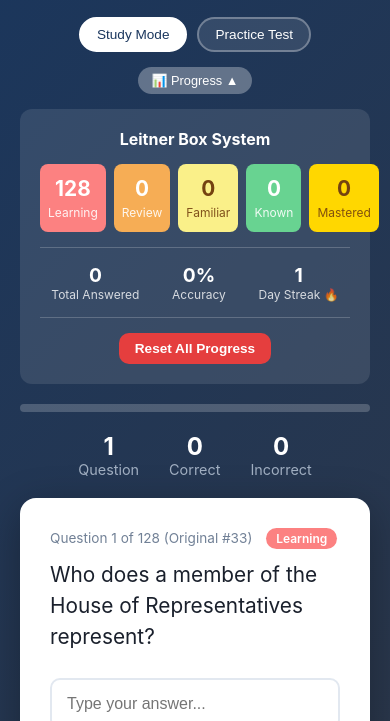
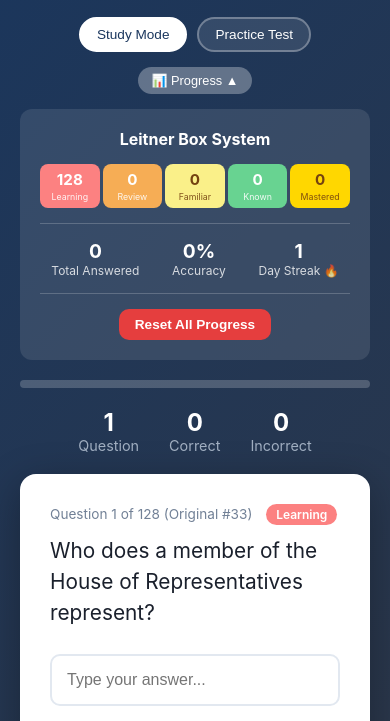
Before and after one commit to danielplawrence/civics-flashcards, a plain HTML site: page index.html in a window 390 px wide. Both pictures are taken after a click on the button "📊 Progress". Shown: the part 120-841 px from the top of the page. Drawn offline with Linux system fonts and the light colour scheme.

Commit message:
Fix Leitner boxes overflow on mobile devices
- Reduce padding and font sizes for compact display
- Add flex-wrap for safety on very narrow screens
- Add media query for screens under 400px width
- Reduce gaps between boxes

```diff
--- a/index.html
+++ b/index.html
@@ -77,10 +77,16 @@
         .stats-panel.expanded { display: block; }
         .stats-panel h3 { font-size: 1rem; margin-bottom: 15px; text-align: center; }
 
-        .leitner-boxes { display: flex; justify-content: space-between; gap: 8px; margin-bottom: 15px; }
-        .leitner-box { flex: 1; text-align: center; padding: 12px 8px; border-radius: 8px; font-size: 0.75rem; }
-        .leitner-box .box-count { font-size: 1.3rem; font-weight: bold; display: block; margin-bottom: 4px; }
-        .leitner-box .box-label { opacity: 0.9; }
+        .leitner-boxes { display: flex; justify-content: space-between; gap: 4px; margin-bottom: 15px; flex-wrap: wrap; }
+        .leitner-box { flex: 1 1 18%; min-width: 50px; text-align: center; padding: 8px 4px; border-radius: 8px; font-size: 0.7rem; }
+        .leitner-box .box-count { font-size: 1.1rem; font-weight: bold; display: block; margin-bottom: 2px; }
+        .leitner-box .box-label { opacity: 0.9; font-size: 0.65rem; }
+        @media (max-width: 400px) {
+            .leitner-boxes { gap: 3px; }
+            .leitner-box { padding: 6px 2px; font-size: 0.6rem; }
+            .leitner-box .box-count { font-size: 0.95rem; }
+            .leitner-box .box-label { font-size: 0.55rem; }
+        }
         .box-1 { background: #fc8181; color: #fff; }
         .box-2 { background: #f6ad55; color: #fff; }
         .box-3 { background: #faf089; color: #744210; }
```
